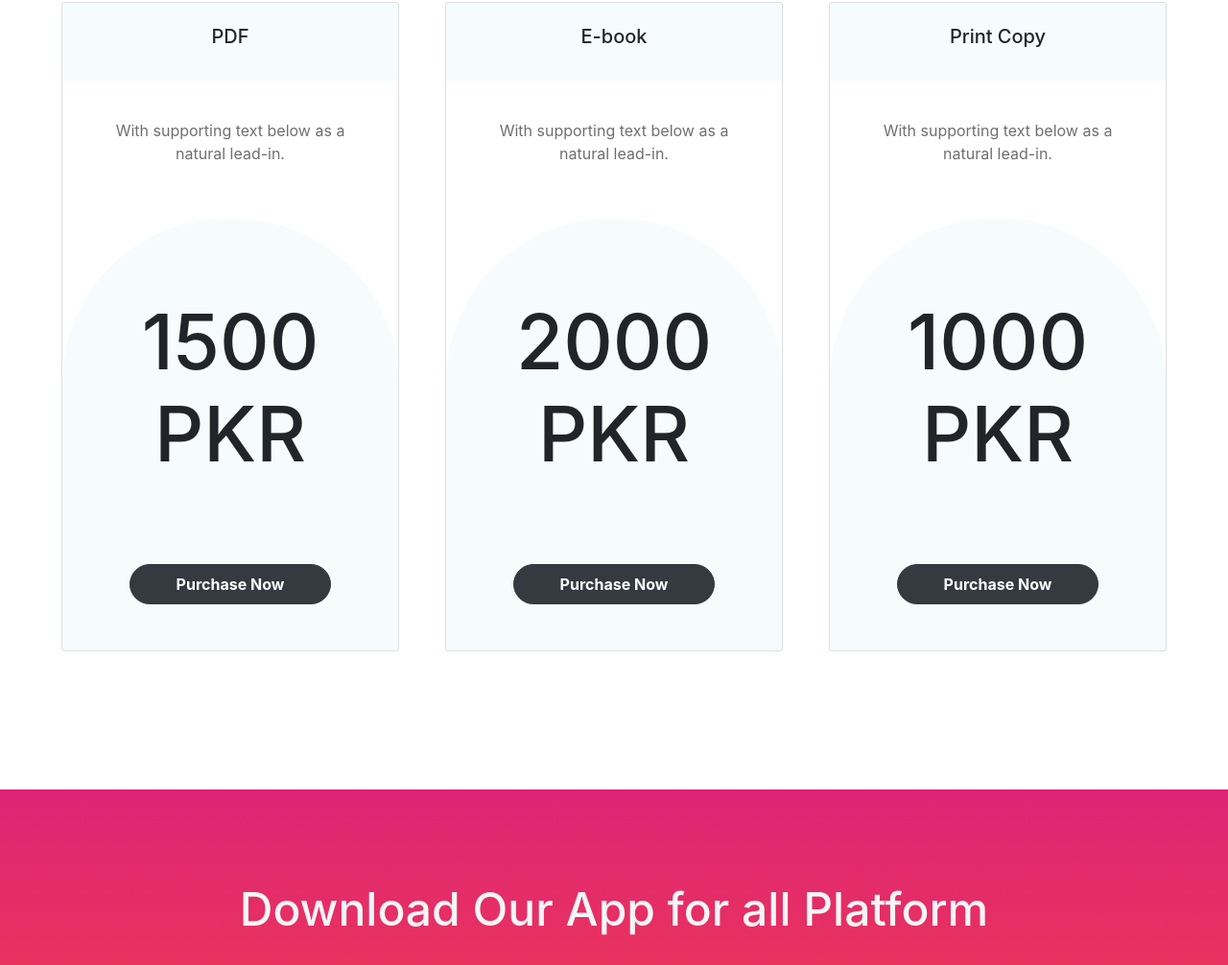
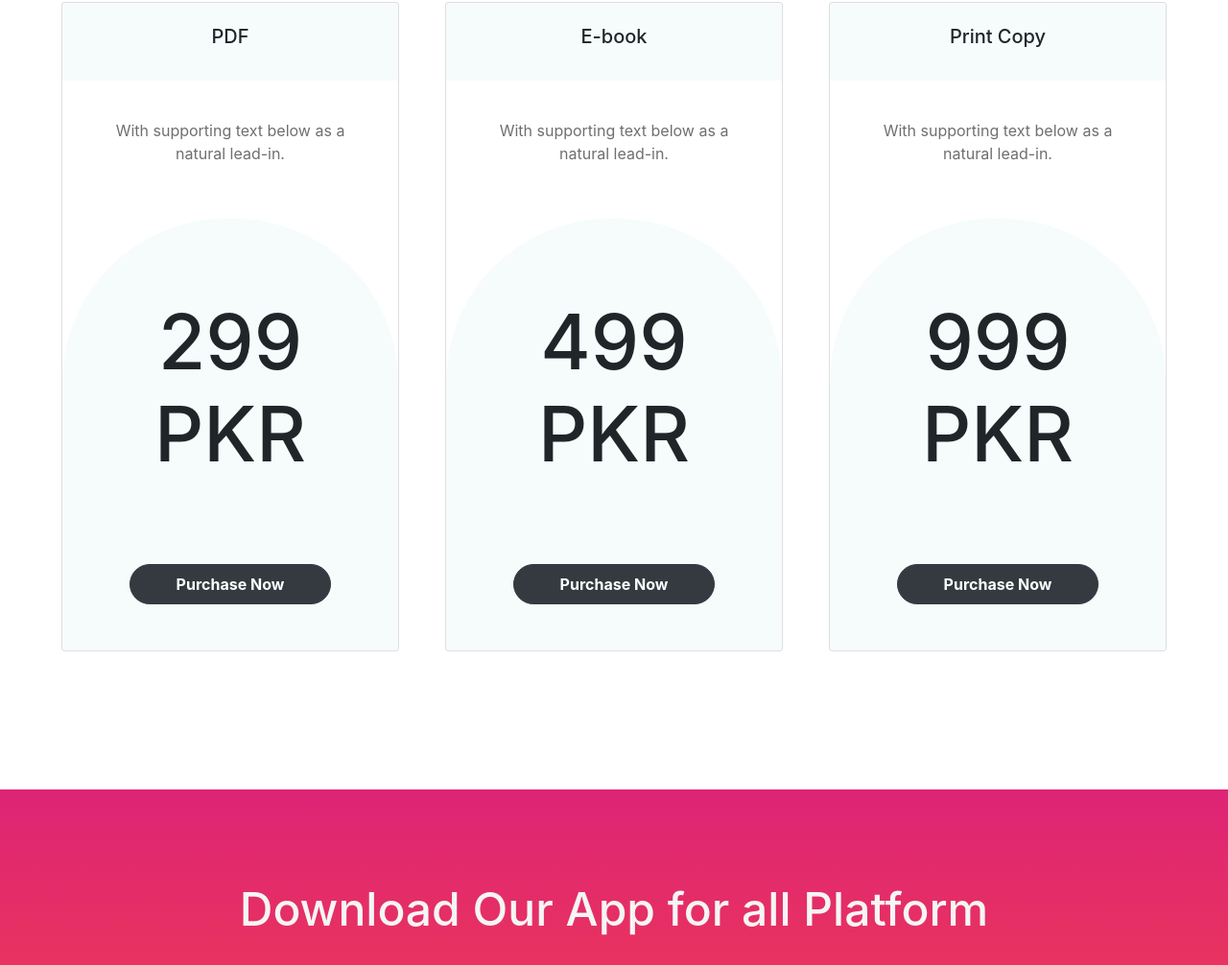
Before and after one commit to M-Zubair50/Book-Services, a plain HTML site: page src/Index.html in a window 1280 px wide. Shown: the part 2734-3740 px from the top of the page at 96% size. Drawn offline with nearby package versions, Linux system fonts and the light colour scheme; a web font is replaced by a local one.

Commit message:
Update Index.html

```diff
--- a/src/Index.html
+++ b/src/Index.html
@@ -150,7 +150,7 @@
                   With supporting text below as a natural lead-in.
                 </p>
                 <div class="pricing">
-                  <h1>1500 PKR</h1>
+                  <h1>299 PKR</h1>
                   <a href="#" class="btn btn-dark px-5 py-2 primary-btn mb-5">Purchase Now</a>
                 </div>
               </div>
@@ -164,7 +164,7 @@
                   With supporting text below as a natural lead-in.
                 </p>
                 <div class="pricing">
-                  <h1>2000 PKR</h1>
+                  <h1>499 PKR</h1>
                   <a href="#" class="btn btn-dark px-5 py-2 primary-btn mb-5">Purchase Now</a>
                 </div>
               </div>
@@ -178,7 +178,7 @@
                   With supporting text below as a natural lead-in.
                 </p>
                 <div class="pricing">
-                  <h1>1000 PKR</h1>
+                  <h1>999 PKR</h1>
                   <a href="#" class="btn btn-dark px-5 py-2 primary-btn mb-5">Purchase Now</a>
                 </div>
               </div>
```
